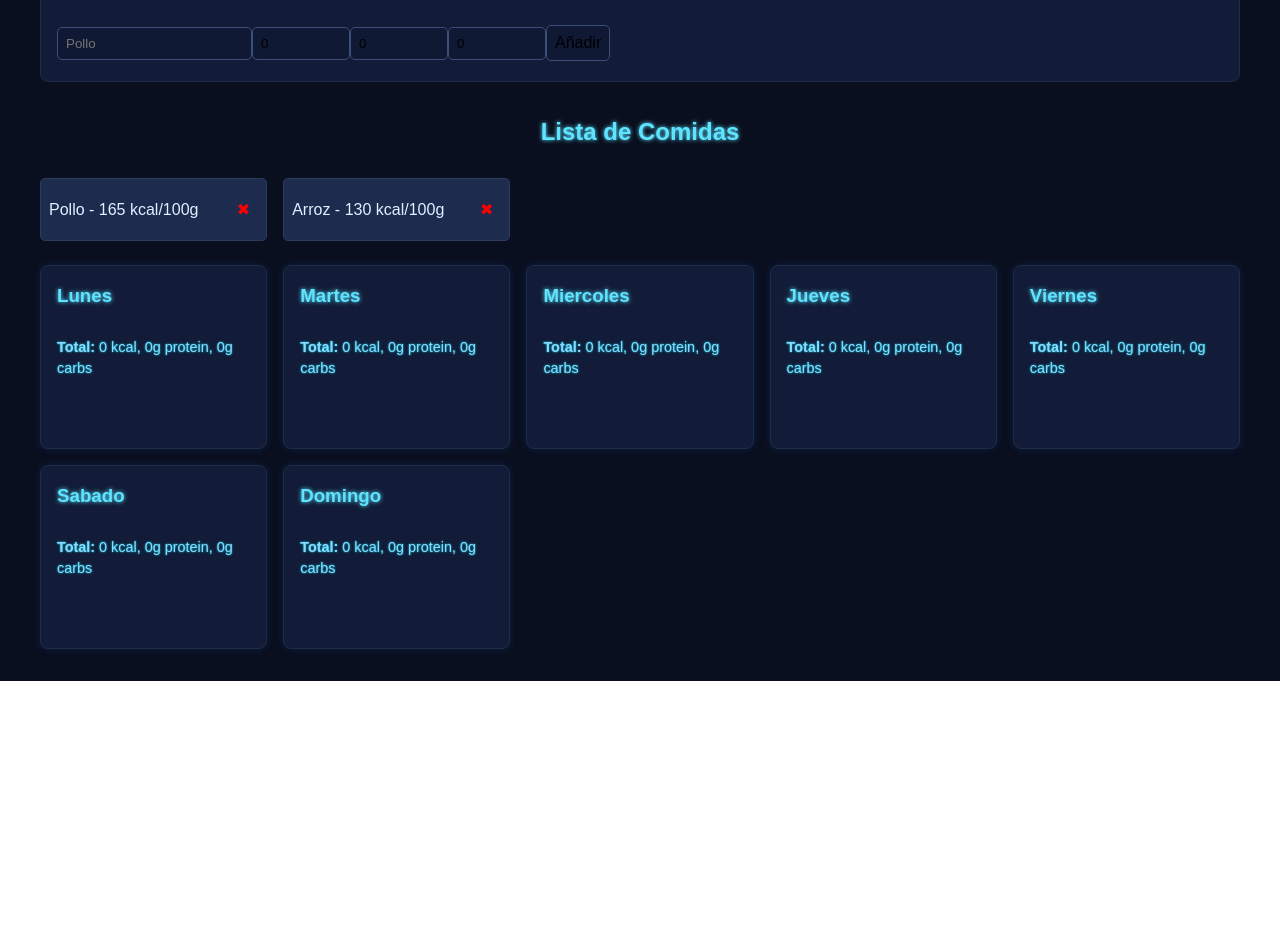
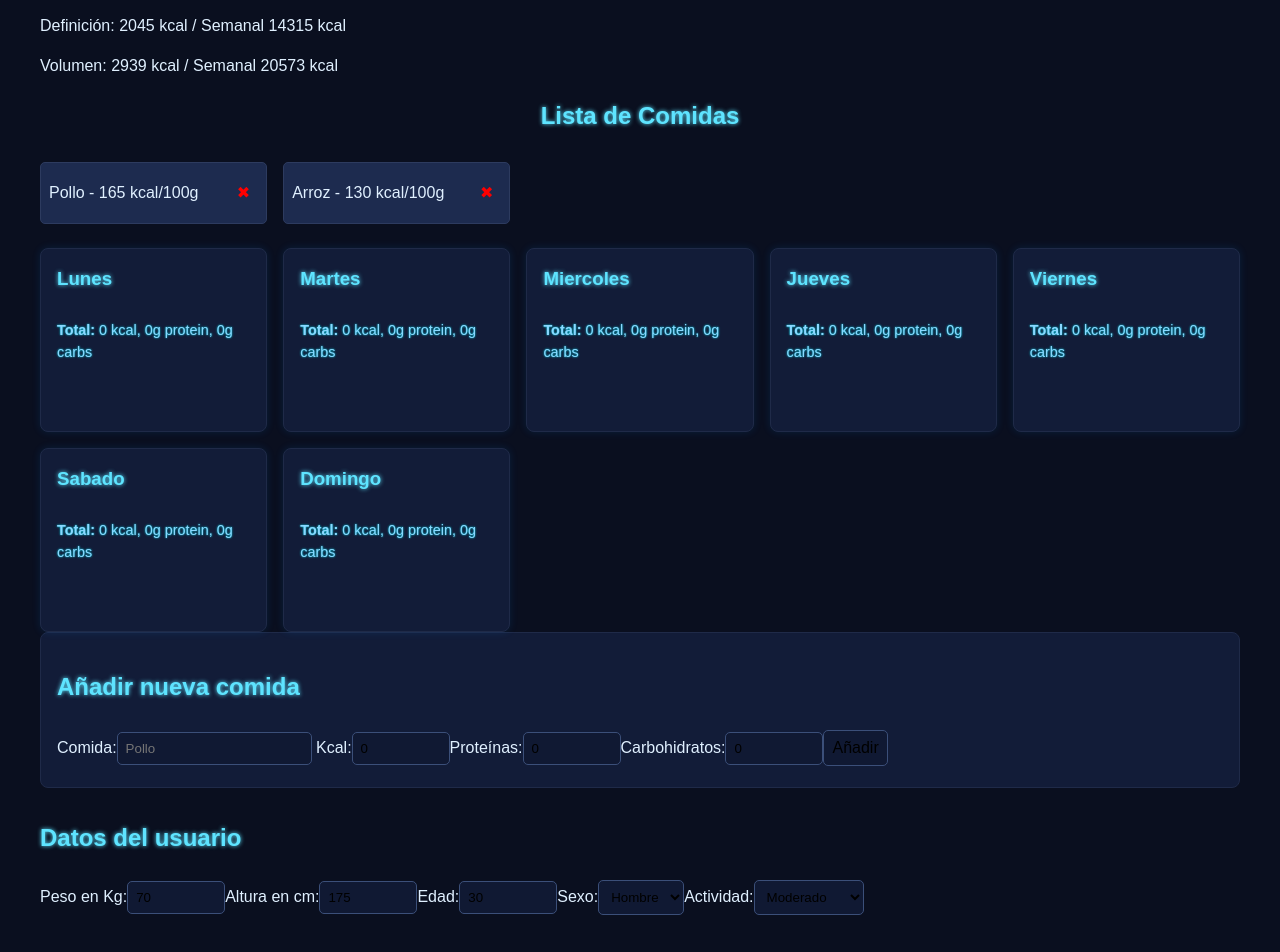
Before and after one commit to TamaraFdez/KcalWeek, a React (Vite) app: page / in a window 1280 px wide. Shown: the part 230-1182 px from the top of the page. Before the commit the page ends 911 px from the top, so only its background shows below. Built offline with nearby package versions, Linux system fonts and the light colour scheme.

Commit message:
feat: add user data input and calorie estimation functionality

```diff
--- a/src/App.jsx
+++ b/src/App.jsx
@@ -23,13 +23,24 @@ function App() {
       ]
     }
   );
-  const [weeMeals, setWeekMeals] = useState(
+  const [weekMeals, setWeekMeals] = useState(
     () => JSON.parse(localStorage.getItem("weekMeals")) || diasSemana
   );
   const [draggedFoodId, setDraggedFoodId] = useState(null);
 
   const [nuevaComida, setNuevaComida] = useState({name: "", kcal: 0, protein: 0, carbs: 0});
-
+  const [usuario, setUsuario] = useState(() => {
+    const saved = localStorage.getItem("usuario");
+    return saved
+    ? JSON.parse(saved)
+    : {
+      peso: "70",
+      altura: "175",
+      edad: "30",
+      sexo: "hombre",
+      actividad: "1.55", //moderado
+    }
+  })
 
   const agregarComida = () => {
     const nueva = {
@@ -45,8 +56,9 @@ function App() {
 
   useEffect(() => {
     localStorage.setItem("foodItems", JSON.stringify(foodItems));
-    localStorage.setItem("weekMeals", JSON.stringify(weeMeals));
-  }, [foodItems, weeMeals]);
+    localStorage.setItem("weekMeals", JSON.stringify(weekMeals));
+    localStorage.setItem("usuario", JSON.stringify(usuario));
+  }, [foodItems, weekMeals, usuario]);
 
   const handleDragStart = (id) => {
     setDraggedFoodId(id);
@@ -97,26 +109,28 @@ function App() {
   const borrarComida = (id) => {
     setFoodItems((prev) => prev.filter((item) => item.id !== id));
   }
+
+  const p = parseFloat(usuario.peso);
+  const a = parseFloat(usuario.altura);
+  const e = parseInt(usuario.edad);
+  const tbm = usuario.sexo === "hombre"
+    ? 10 * p + 6.25 * a - 5 * e + 5
+    : 10 * p + 6.25 * a - 5 * e - 161;
+  const actividad = parseFloat(usuario.actividad);
+  const gastoDiario = Math.round(tbm * actividad);
+  const definicion = Math.round(gastoDiario * 0.8);
+  const volumen = Math.round(gastoDiario * 1.15);
+
   return (
 
     <div className="App">
       <h1>Planificador de Comidas</h1>
-      <div className="add-food-form">
-        <h2>Añadir nueva comida</h2>
-        <input type="text"
-        placeholder="Pollo"
-        value={nuevaComida.name} onChange={(e) => setNuevaComida({ ...nuevaComida, name: e.target.value})} />
-        <input type="number"
-        placeholder="Kcal/100g"
-        value={nuevaComida.kcal} onChange={(e) => setNuevaComida({ ...nuevaComida, kcal: e.target.value})} />
-        <input type="number"
-        placeholder="Proteina/100g"
-        value={nuevaComida.protein} onChange={(e) => setNuevaComida({ ...nuevaComida, protein: e.target.value})} />
-        <input type="number"
-        placeholder="Carbohidratos/100g"
-        value={nuevaComida.carbs} onChange={(e) => setNuevaComida({ ...nuevaComida, carbs: e.target.value})} />
-        <button onClick={agregarComida}>Añadir</button>
-      </div>
+      <div className="calorie-info">
+          <h3>Calorías estimadas:</h3>
+          <p>Gasto: Diario {gastoDiario} kcal / Semanal {gastoDiario * 7} kcal</p>
+          <p>Definición: {definicion} kcal / Semanal {definicion * 7} kcal</p>
+          <p>Volumen: {volumen} kcal / Semanal {volumen * 7} kcal</p>
+          </div>
       <div className="food-list">
         <h2>Lista de Comidas</h2>
         <ul className="food-items">
@@ -137,7 +151,7 @@ function App() {
 
       <div className="week-grid">
         {diasSemana.map((dia) => {
-          const comidas = weeMeals[dia] || [];
+          const comidas = weekMeals[dia] || [];
           const totales = calcularTotales(comidas || []); ;
           return (
             <div
@@ -170,6 +184,71 @@ function App() {
           );
         })}
       </div>
+      <div className="add-food-form">
+        <h2>Añadir nueva comida</h2>
+        <label> Comida:
+        <input type="text"
+        placeholder="Pollo"
+        value={nuevaComida.name} onChange={(e) => setNuevaComida({ ...nuevaComida, name: e.target.value})} />
+        </label>
+        <label> Kcal:
+        <input type="number"
+        placeholder="Kcal/100g"
+        value={nuevaComida.kcal} onChange={(e) => setNuevaComida({ ...nuevaComida, kcal: e.target.value})} />
+        </label>
+        <label>Proteínas:
+        <input type="number"
+        placeholder="Proteina/100g"
+        value={nuevaComida.protein} onChange={(e) => setNuevaComida({ ...nuevaComida, protein: e.target.value})} />
+         </label>
+         <label>Carbohidratos:
+        <input type="number"
+        placeholder="Carbohidratos/100g"
+        value={nuevaComida.carbs} onChange={(e) => setNuevaComida({ ...nuevaComida, carbs: e.target.value})} />
+        </label>
+        <button onClick={agregarComida}>Añadir</button>
+      </div>
+      <div className="user-form">
+        <h2>Datos del usuario</h2>
+        <label>
+          Peso en Kg:
+          <input type="number"
+          value={usuario.peso}
+          onChange={(e)=> setUsuario((u) => ({...u, peso: e.target.value}))} />
+
+        </label>
+        <label>
+          Altura en cm:
+          <input type="number"
+          value={usuario.altura}
+          onChange={(e)=> setUsuario((u) => ({...u, altura: e.target.value}))} />
+        </label>
+        <label>
+          Edad:
+          <input type="number"
+          value={usuario.edad}
+          onChange={(e)=> setUsuario((u) => ({...u, edad: e.target.value}))} />
+        </label>
+        <label>
+          Sexo:
+          <select value={usuario.sexo} onChange={(e) => setUsuario((u) => ({...u, sexo: e.target.value}))}>
+            <option value="hombre">Hombre</option>
+            <option value="mujer">Mujer</option>
+          </select>
+        </label>
+        <label>
+          Actividad:
+          <select value={usuario.actividad} onChange={(e) => setUsuario((u) => ({...u, actividad: e.target.value}))}>
+            <option value="1.2">Sedentario</option>
+            <option value="1.375">Ligero</option>
+            <option value="1.55">Moderado</option>
+            <option value="1.725">Intenso</option>
+            <option value="1.9">Muy intenso</option>
+          </select>
+        </label>
+
+
+      </div>
     </div>
 
   );
```
